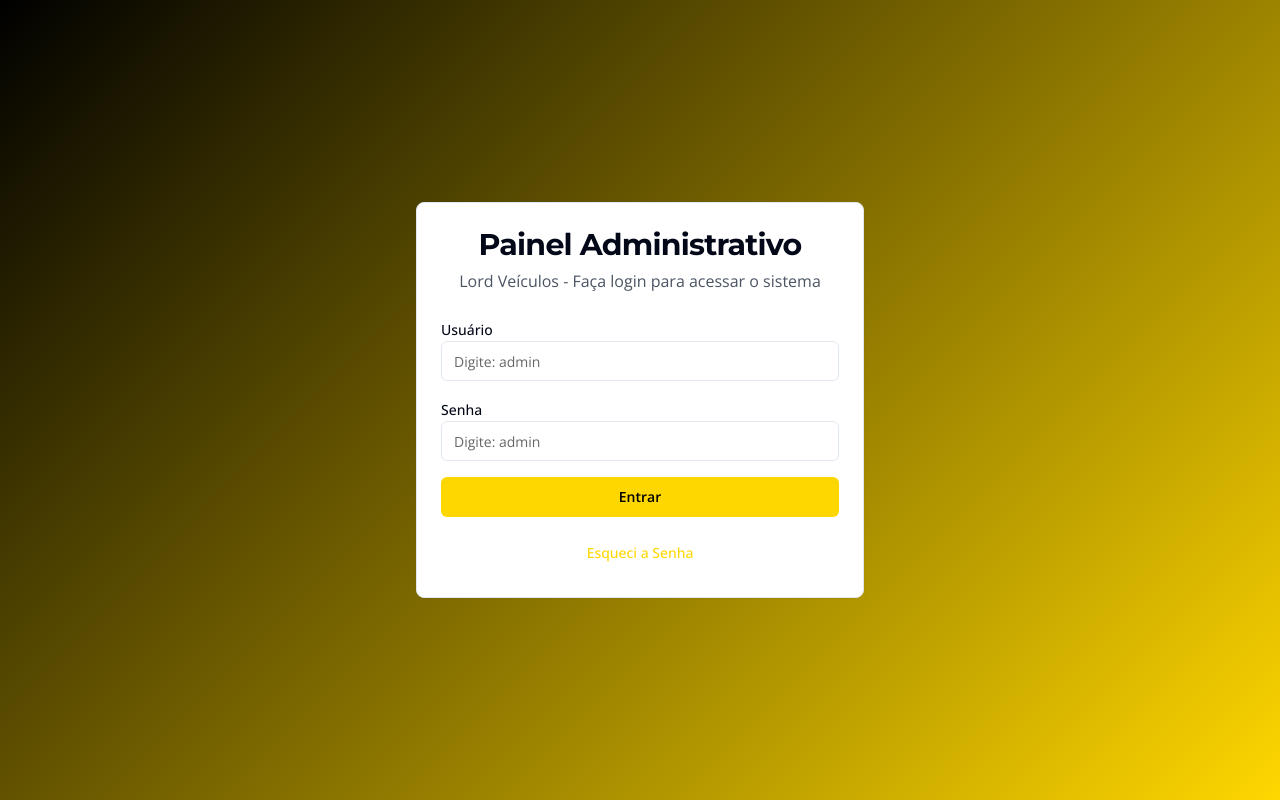
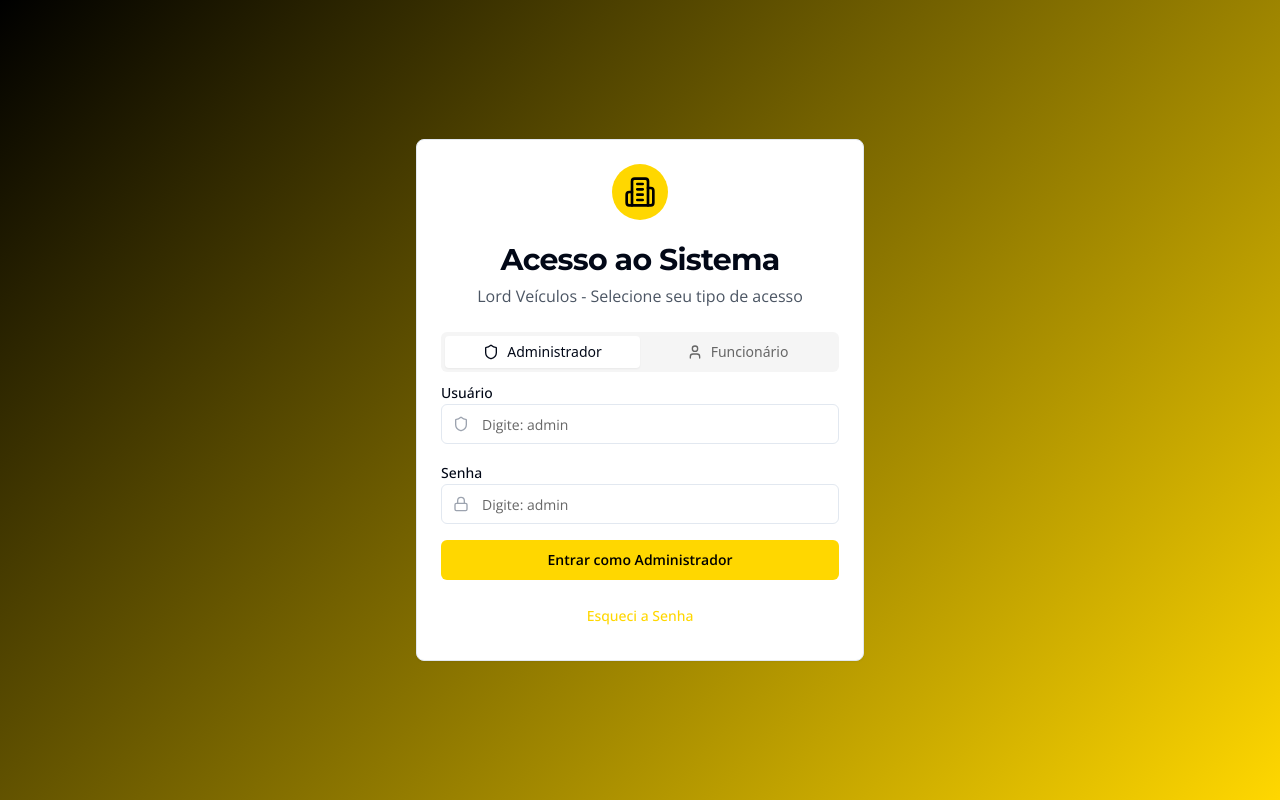
Before and after one commit to brunoaguiarpinto/yellow-wheels-market-85-e569c06a, a React (Vite) app: page /admin in a window 1280 px wide. Built offline with nearby package versions, Linux system fonts and the light colour scheme.

Commit message:
feat: Implement login separation
- Create a new Login page with tabs for admin and employee.
- Update routing and navigation to reflect the changes.
- Implement redirection after successful login.

```diff
--- a/src/App.tsx
+++ b/src/App.tsx
@@ -1,3 +1,4 @@
+
 import { Toaster } from "@/components/ui/toaster";
 import { Toaster as Sonner } from "@/components/ui/sonner";
 import { TooltipProvider } from "@/components/ui/tooltip";
@@ -8,7 +9,8 @@ import Index from "./pages/Index";
 import Vehicles from "./pages/Vehicles";
 import About from "./pages/About";
 import Contact from "./pages/Contact";
-import Admin from "./pages/Admin";
+import Login from "./pages/Login";
+import AdminDashboard from "./pages/AdminDashboard";
 import EmployeeLogin from "./pages/EmployeeLogin";
 import EmployeeDashboard from "./pages/EmployeeDashboard";
 import NotFound from "./pages/NotFound";
@@ -28,7 +30,8 @@ const App = () => (
             <Route path="/vehicles" element={<Vehicles />} />
             <Route path="/about" element={<About />} />
             <Route path="/contact" element={<Contact />} />
-            <Route path="/admin" element={<Admin />} />
+            <Route path="/admin" element={<Login />} />
+            <Route path="/admin-dashboard" element={<AdminDashboard />} />
             <Route path="/employee" element={<EmployeeLogin />} />
             <Route path="/employee-dashboard" element={<EmployeeDashboard />} />
             <Route path="/crm" element={<CRM />} />
--- /dev/null
+++ b/src/pages/Login.tsx
@@ -0,0 +1,218 @@
+
+import { useState } from "react";
+import { useNavigate } from "react-router-dom";
+import { Button } from "@/components/ui/button";
+import { Input } from "@/components/ui/input";
+import { Card, CardContent, CardHeader, CardTitle } from "@/components/ui/card";
+import { Tabs, TabsContent, TabsList, TabsTrigger } from "@/components/ui/tabs";
+import { Label } from "@/components/ui/label";
+import { useToast } from "@/hooks/use-toast";
+import { useAuth } from "@/contexts/AuthContext";
+import { User, Lock, Building2, Shield } from "lucide-react";
+
+const Login = () => {
+  const [adminCredentials, setAdminCredentials] = useState({
+    username: "",
+    password: ""
+  });
+  const [employeeCredentials, setEmployeeCredentials] = useState({
+    email: "",
+    password: ""
+  });
+  const [isLoading, setIsLoading] = useState(false);
+  const { login } = useAuth();
+  const { toast } = useToast();
+  const navigate = useNavigate();
+
+  const handleAdminLogin = async (e: React.FormEvent) => {
+    e.preventDefault();
+    setIsLoading(true);
+
+    try {
+      const success = await login(adminCredentials.username, adminCredentials.password, 'admin');
+
+      if (success) {
+        toast({
+          title: "Login realizado com sucesso!",
+          description: "Bem-vindo ao painel administrativo da Lord Veículos.",
+        });
+        navigate('/admin-dashboard');
+      } else {
+        toast({
+          title: "Erro no login",
+          description: "Usuário ou senha incorretos.",
+          variant: "destructive",
+        });
+      }
+    } catch (error) {
+      toast({
+        title: "Erro no sistema",
+        description: "Tente novamente em alguns instantes.",
+        variant: "destructive",
+      });
+    } finally {
+      setIsLoading(false);
+    }
+  };
+
+  const handleEmployeeLogin = async (e: React.FormEvent) => {
+    e.preventDefault();
+    setIsLoading(true);
+
+    try {
+      const success = await login(employeeCredentials.email, employeeCredentials.password, 'employee');
+
+      if (success) {
+        toast({
+          title: "Login realizado com sucesso!",
+          description: "Bem-vindo ao seu dashboard Lord Veículos.",
+        });
+        navigate('/employee-dashboard');
+      } else {
+        toast({
+          title: "Erro no login",
+          description: "Email ou senha incorretos.",
+          variant: "destructive",
+        });
+      }
+    } catch (error) {
+      toast({
+        title: "Erro no sistema",
+        description: "Tente novamente em alguns instantes.",
+        variant: "destructive",
+      });
+    } finally {
+      setIsLoading(false);
+    }
+  };
+
+  return (
+    <div className="min-h-screen bg-gradient-primary flex items-center justify-center px-4">
+      <Card className="w-full max-w-md animate-fade-in">
+        <CardHeader className="text-center">
+          <div className="flex justify-center mb-4">
+            <div className="bg-accent p-3 rounded-full">
+              <Building2 className="h-8 w-8 text-black" />
+            </div>
+          </div>
+          <CardTitle className="text-3xl font-montserrat font-bold">
+            Acesso ao Sistema
+          </CardTitle>
+          <p className="font-opensans text-gray-600">
+            Lord Veículos - Selecione seu tipo de acesso
+          </p>
+        </CardHeader>
+        <CardContent>
+          <Tabs defaultValue="admin" className="w-full">
+            <TabsList className="grid w-full grid-cols-2">
+              <TabsTrigger value="admin" className="flex items-center space-x-2">
+                <Shield className="h-4 w-4" />
+                <span>Administrador</span>
+              </TabsTrigger>
+              <TabsTrigger value="employee" className="flex items-center space-x-2">
+                <User className="h-4 w-4" />
+                <span>Funcionário</span>
+              </TabsTrigger>
+            </TabsList>
+
+            <TabsContent value="admin">
+              <form onSubmit={handleAdminLogin} className="space-y-4">
+                <div>
+                  <Label htmlFor="admin-username" className="font-opensans">Usuário</Label>
+                  <div className="relative">
+                    <Shield className="absolute left-3 top-3 h-4 w-4 text-gray-400" />
+                    <Input
+                      id="admin-username"
+                      type="text"
+                      value={adminCredentials.username}
+                      onChange={(e) => setAdminCredentials({...adminCredentials, username: e.target.value})}
+                      placeholder="Digite: admin"
+                      className="font-opensans pl-10"
+                      required
+                    />
+                  </div>
+                </div>
+                <div>
+                  <Label htmlFor="admin-password" className="font-opensans">Senha</Label>
+                  <div className="relative">
+                    <Lock className="absolute left-3 top-3 h-4 w-4 text-gray-400" />
+                    <Input
+                      id="admin-password"
+                      type="password"
+                      value={adminCredentials.password}
+                      onChange={(e) => setAdminCredentials({...adminCredentials, password: e.target.value})}
+                      placeholder="Digite: admin"
+                      className="font-opensans pl-10"
+                      required
+                    />
+                  </div>
+                </div>
+                <Button
+                  type="submit"
+                  className="w-full bg-accent text-black hover:bg-accent/90 font-opensans font-semibold"
+                  disabled={isLoading}
+                >
+                  {isLoading ? "Entrando..." : "Entrar como Administrador"}
+                </Button>
+              </form>
+            </TabsContent>
+
+            <TabsContent value="employee">
+              <form onSubmit={handleEmployeeLogin} className="space-y-4">
+                <div>
+                  <Label htmlFor="employee-email" className="font-opensans">Email</Label>
+                  <div className="relative">
+                    <User className="absolute left-3 top-3 h-4 w-4 text-gray-400" />
+                    <Input
+                      id="employee-email"
+                      type="email"
+                      value={employeeCredentials.email}
+                      onChange={(e) => setEmployeeCredentials({...employeeCredentials, email: e.target.value})}
+                      placeholder="seu.email@lordveiculos.com"
+                      className="font-opensans pl-10"
+                      required
+                    />
+                  </div>
+                </div>
+                <div>
+                  <Label htmlFor="employee-password" className="font-opensans">Senha</Label>
+                  <div className="relative">
+                    <Lock className="absolute left-3 top-3 h-4 w-4 text-gray-400" />
+                    <Input
+                      id="employee-password"
+                      type="password"
+                      value={employeeCredentials.password}
+                      onChange={(e) => setEmployeeCredentials({...employeeCredentials, password: e.target.value})}
+                      placeholder="Digite sua senha"
+                      className="font-opensans pl-10"
+                      required
+                    />
+                  </div>
+                </div>
+                <Button
+                  type="submit"
+                  className="w-full bg-accent text-black hover:bg-accent/90 font-opensans font-semibold"
+                  disabled={isLoading}
+                >
+                  {isLoading ? "Entrando..." : "Entrar como Funcionário"}
+                </Button>
+              </form>
+            </TabsContent>
+          </Tabs>
+
+          <div className="text-center mt-4">
+            <Button
+              type="button"
+              variant="link"
+              className="text-accent font-opensans"
+            >
+              Esqueci a Senha
+            </Button>
+          </div>
+        </CardContent>
+      </Card>
+    </div>
+  );
+};
+
+export default Login;
```
Also changed, not shown: src/pages/AdminDashboard.tsx (renamed from src/pages/Admin.tsx).
